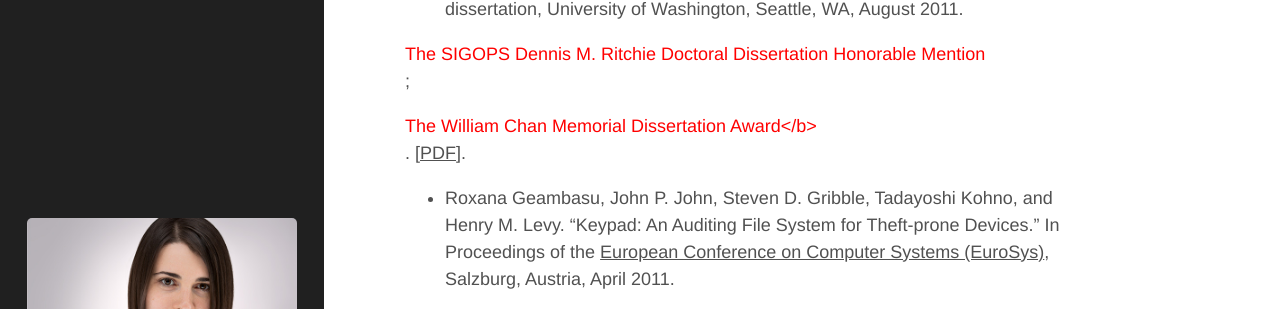
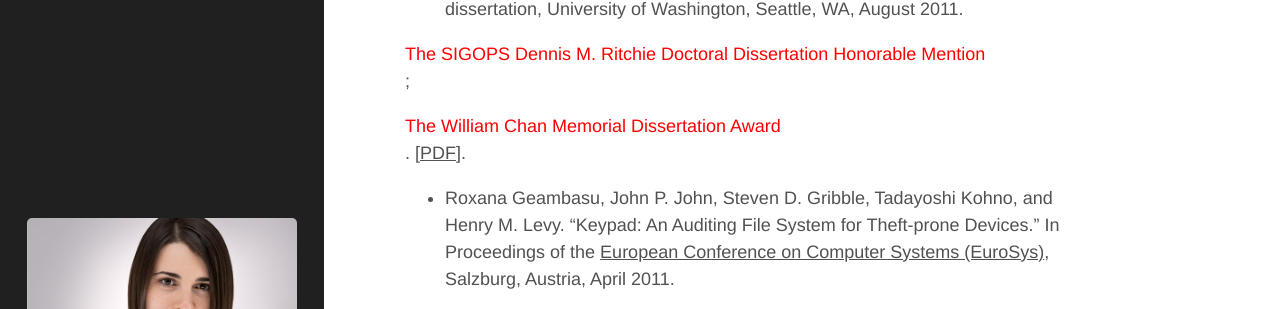
Before and after one commit to roxanageambasu/roxanageambasu.github.io, a Jekyll site: the page built from 02-publications.md, in a window 1280 px wide and 900 px high, scrolled down 1669 px. Shown: the part 144-453 px from the top of the window. Built offline with Jekyll 4.4.1, drawn with Linux system fonts in a browser that asks for light colours.

Commit message:
pubs page bug

```diff
--- a/02-publications.md
+++ b/02-publications.md
@@ -74,7 +74,7 @@ Macao, China, June 2012. [<a href="{{ site.baseurl }}/publications/meerkats-posi
 * Roxana Geambasu. "Regaining Control over Cloud and Mobile Data."
 Ph.D. dissertation, University of Washington, Seattle, WA, August 2011.
 <font color="red">The SIGOPS Dennis M. Ritchie Doctoral Dissertation Honorable Mention</font>;
-<font color="red">The William Chan Memorial Dissertation Award</b></font>.
+<font color="red">The William Chan Memorial Dissertation Award</font>.
 [<a href="{{ site.baseurl }}/publications/phd-dissertation.pdf">PDF</a>].
 
 * Roxana Geambasu, John P. John, Steven D. Gribble, Tadayoshi Kohno, and
```
